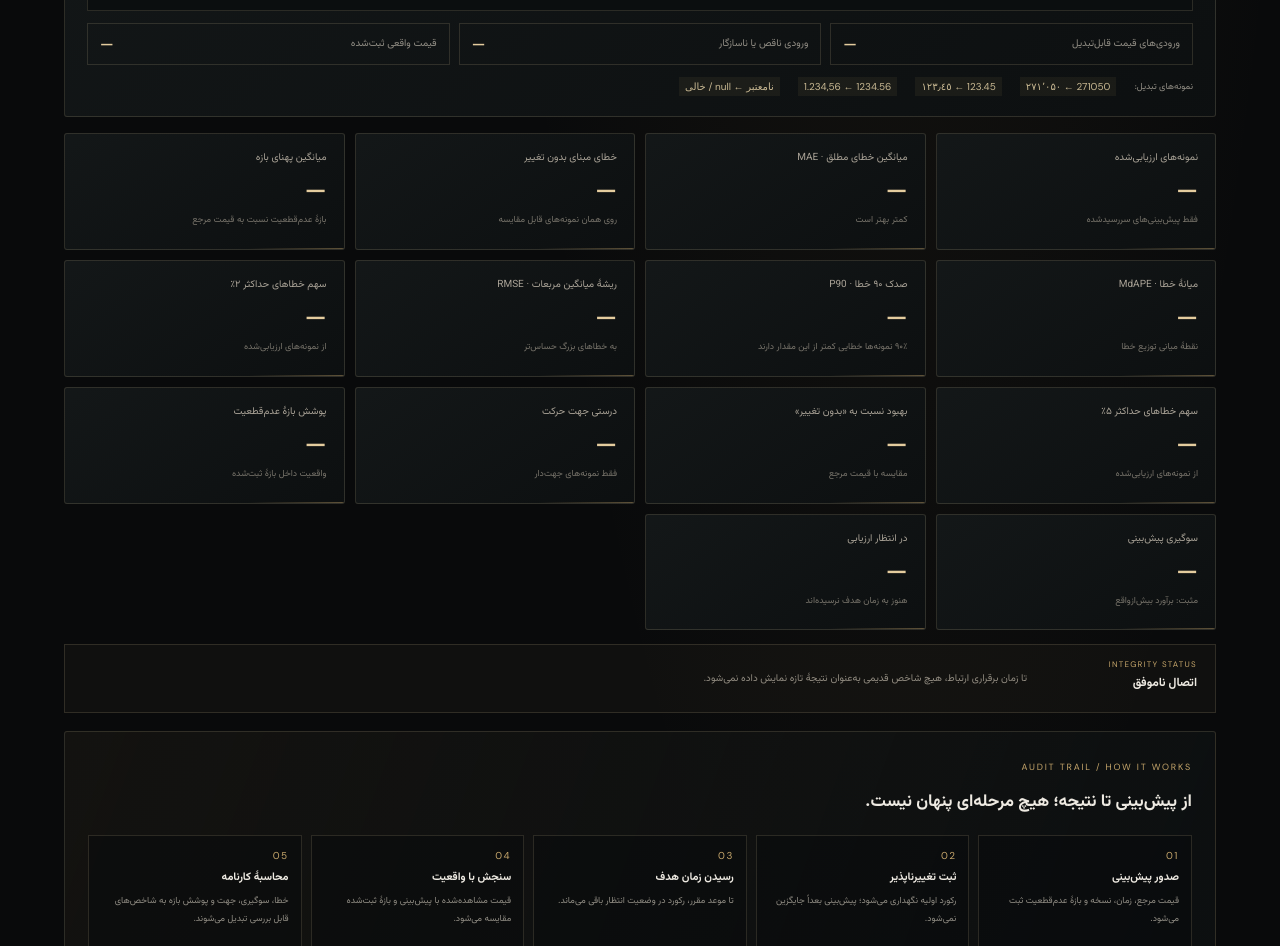
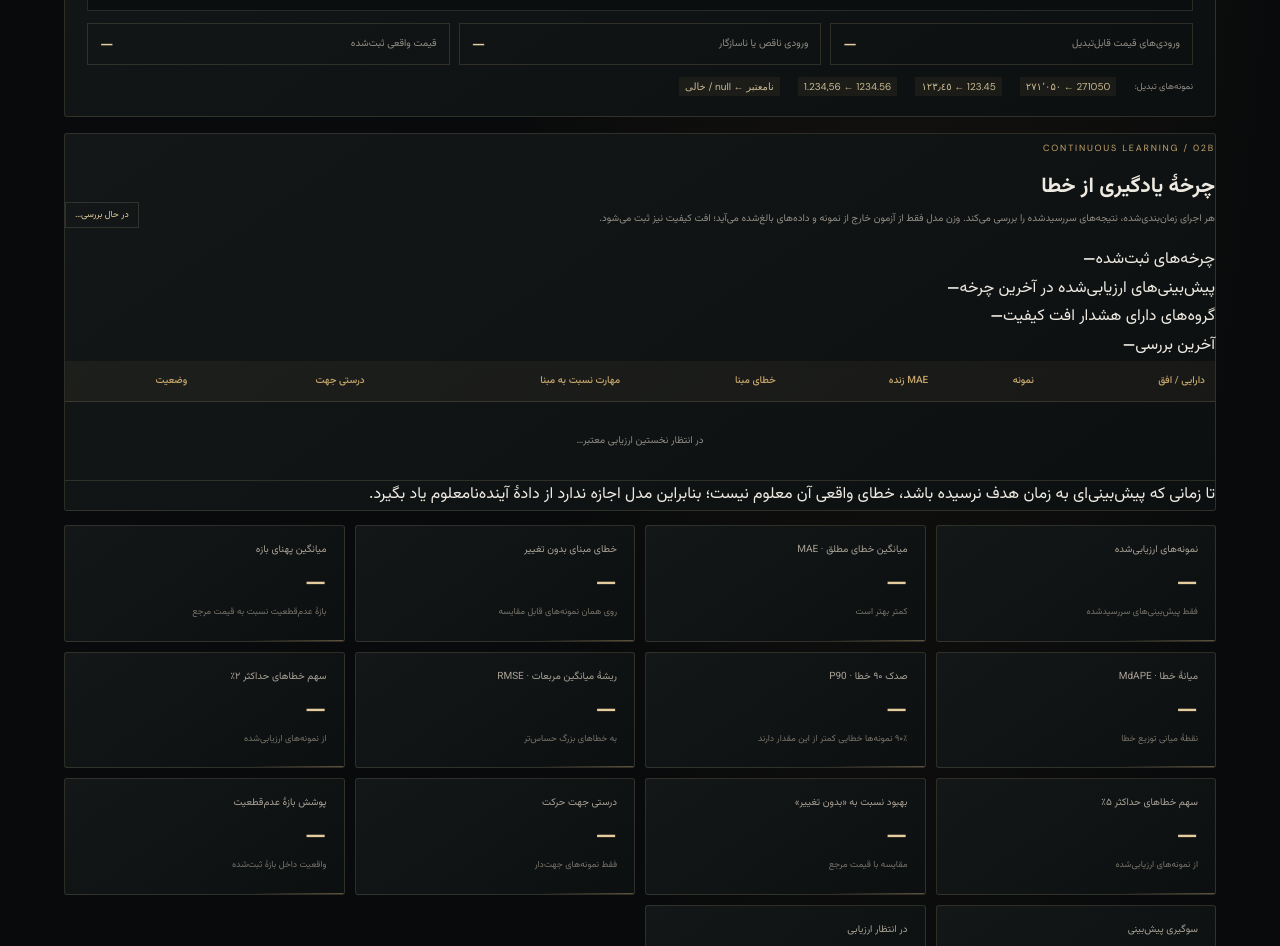
Before and after one commit to Amir-Studio/History, a plain HTML site: page forecasts/index.html in a window 1280 px wide. Shown: the part 1100-2046 px from the top of the page. Drawn offline with Linux system fonts and the light colour scheme; no server answers.

Commit message:
Add continuous learning audit panel to forecast history

```diff
--- a/forecasts/index.html
+++ b/forecasts/index.html
@@ -13,14 +13,14 @@
 <link rel="preconnect" href="https://fonts.googleapis.com">
 <link rel="preconnect" href="https://fonts.gstatic.com" crossorigin>
 <link href="https://fonts.googleapis.com/css2?family=Vazirmatn:wght@400;500;600;700;800&family=DM+Sans:wght@400;500;600;700&display=swap" rel="stylesheet">
-<link rel="stylesheet" href="forecast.css?v=2.2">
+<link rel="stylesheet" href="forecast.css?v=2.3">
 <title>آزمایشگاه ارزیابی پیش‌بینی | History × Dollar</title>
 </head>
 <body>
 <div class="topline"><span>HISTORY / DOLLAR INTELLIGENCE</span><div><span class="live-dot"></span> PUBLIC PERFORMANCE LAB <a href="../">بازگشت به History ↗</a></div></div>
 <header class="header">
 <a class="brand" href="../"><span class="brand-mark">H</span><span>HISTORY<span class="gold">.</span><small>آرشیو داده و ارزیابی</small></span></a>
-<nav><a href="#overview">خلاصهٔ عملکرد</a><a href="#charts">نمودارها</a><a href="#ledger">دفتر ثبت</a><a href="#method">روش ارزیابی</a></nav>
+<nav><a href="#overview">خلاصهٔ عملکرد</a><a href="#learning">یادگیری مدل</a><a href="#charts">نمودارها</a><a href="#ledger">دفتر ثبت</a><a href="#method">روش ارزیابی</a></nav>
 <div class="header-note">FORECAST AUDIT <span>·</span> OPEN DATA</div>
 </header>
 <main class="shell">
@@ -58,6 +58,18 @@
  </div>
  <div class="numeric-quality"><div><span>ورودی‌های قیمت قابل‌تبدیل</span><strong id="qualityValid">—</strong></div><div><span>ورودی ناقص یا ناسازگار</span><strong id="qualityInvalid">—</strong></div><div><span>قیمت واقعی ثبت‌شده</span><strong id="qualityActual">—</strong></div></div>
  <div class="numeric-examples"><span>نمونه‌های تبدیل:</span><code>۲۷۱٬۰۵۰ ← 271050</code><code>١٢٣٫٤٥ ← 123.45</code><code>1.234,56 ← 1234.56</code><code>خالی / null ← نامعتبر</code></div>
+</section>
+
+<section class="panel learning-panel" id="learning">
+ <div class="section-head"><div><span class="kicker">CONTINUOUS LEARNING / 02B</span><h2>چرخهٔ یادگیری از خطا</h2><p>هر اجرای زمان‌بندی‌شده، نتیجه‌های سررسیدشده را بررسی می‌کند. وزن مدل فقط از آزمون خارج از نمونه و داده‌های بالغ‌شده می‌آید؛ افت کیفیت نیز ثبت می‌شود.</p></div><span class="tag" id="learningStatus">در حال بررسی…</span></div>
+ <div class="learning-stats">
+  <article><span>چرخه‌های ثبت‌شده</span><strong id="learningCycles">—</strong></article>
+  <article><span>پیش‌بینی‌های ارزیابی‌شده در آخرین چرخه</span><strong id="learningSamples">—</strong></article>
+  <article><span>گروه‌های دارای هشدار افت کیفیت</span><strong id="learningWarnings">—</strong></article>
+  <article><span>آخرین بررسی</span><strong id="learningLast">—</strong></article>
+ </div>
+ <div class="table-wrap learning-table"><table><thead><tr><th>دارایی / افق</th><th>نمونه</th><th>MAE زنده</th><th>خطای مبنا</th><th>مهارت نسبت به مبنا</th><th>درستی جهت</th><th>وضعیت</th></tr></thead><tbody id="learningRows"><tr><td colspan="7" class="empty">در انتظار نخستین ارزیابی معتبر…</td></tr></tbody></table></div>
+ <div class="learning-note" id="learningNote">تا زمانی که پیش‌بینی‌ای به زمان هدف نرسیده باشد، خطای واقعی آن معلوم نیست؛ بنابراین مدل اجازه ندارد از دادهٔ آینده‌نامعلوم یاد بگیرد.</div>
 </section>
 
 <section class="stats-grid" aria-live="polite">
@@ -148,6 +160,6 @@
 </section>
 </main>
 <footer><span>HISTORY × DOLLAR</span><span>DATA FIRST · EVIDENCE ALWAYS</span><a href="https://amir-studio.github.io/dollar/">بازگشت به داشبورد Dollar ↗</a><a href="../">History ↗</a></footer>
-<script src="forecast.js?v=2.2" defer></script>
+<script src="forecast.js?v=2.3" defer></script>
 </body>
 </html>
```
